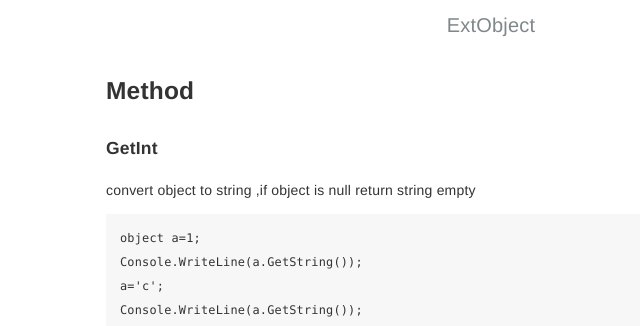
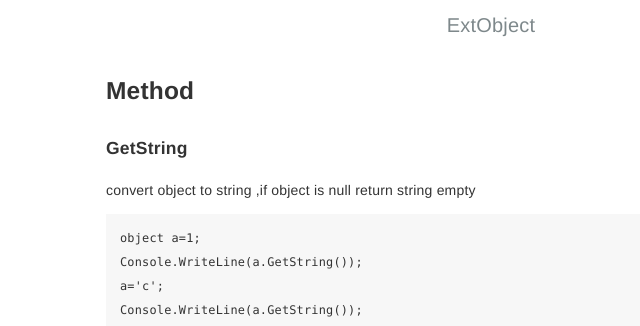
Before and after one commit to lhwsa2010/DotNet, a Jekyll site: the page built from docs/_posts/2021-07-26-ExtObject.md, in a window 1280 px wide. Shown: the top 326 px of the page, without its empty margins (149-789 px from the left). Built offline with Jekyll 4.4.1, drawn with Linux system fonts in a browser that asks for light colours.

Commit message:
update ExtObject

````diff
--- a/docs/_posts/2021-07-26-ExtObject.md
+++ b/docs/_posts/2021-07-26-ExtObject.md
@@ -8,7 +8,7 @@ layout: post
 
 ## Method
 
-#### GetInt
+#### GetString
 convert object to string ,if object is null return string empty
 ```
 object a=1;
````
